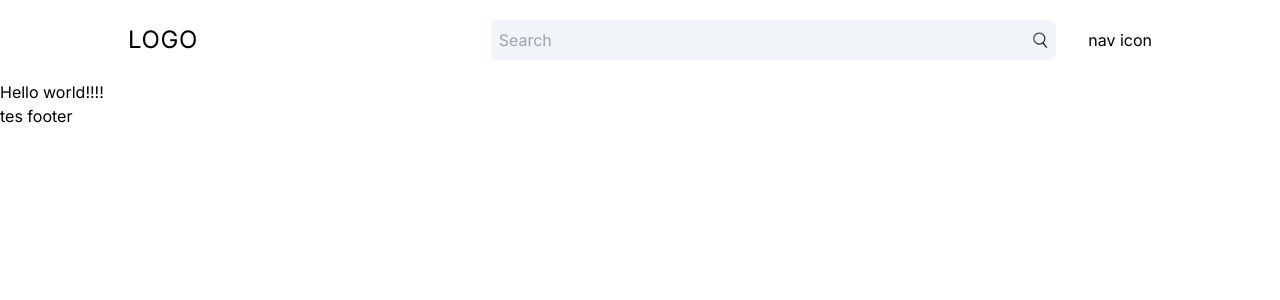
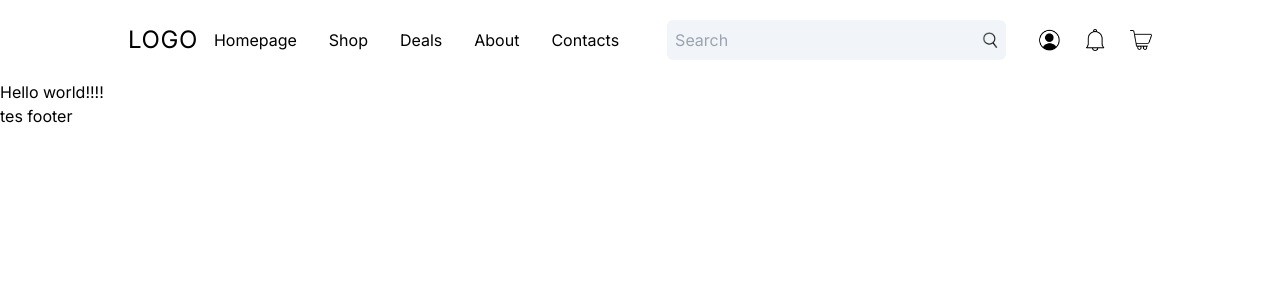
Before and after one commit to Azukii09/cosmetics-shop, a Next.js app: page / in a window 1280 px wide. Shown: the top 300 px of the page. Built offline with nearby package versions, Linux system fonts and the light colour scheme.

Commit message:
#7-navbar for medium view - search bar and add bigger view
Signed-off-by: Azukii09 <azuknisianta@gmail.com>

```diff
--- a/src/components/components/navIcon.tsx
+++ b/src/components/components/navIcon.tsx
@@ -1,5 +1,12 @@
+"use client"
+import Image from "next/image";
+
 export default function NavIcon() {
     return(
-        <div>nav icon</div>
+        <div className="flex items-center gap-4 xl:gap-6">
+            <Image src={"/assets/img/profile.png"} alt={"profile"} width={22} height={22} className={"cursor-pointer"}/>
+            <Image src={"/assets/img/notification.png"} alt={"notification"} width={22} height={22} className={"cursor-pointer"}/>
+            <Image src={"/assets/img/cart.png"} alt={"cart"} width={22} height={22} className={"cursor-pointer"}/>
+        </div>
     )
 }
--- a/src/components/feature/navbar.tsx
+++ b/src/components/feature/navbar.tsx
@@ -3,6 +3,8 @@ import MenuMobile from "@/components/components/menuMobile";
 import Logo from "@/components/tokens/logo";
 import NavSearchBar from "@/components/components/navSearchBar";
 import NavIcon from "@/components/components/navIcon";
+import {getNavbar} from "@/data/navbar";
+import ListComponent from "@/components/components/listComponent";
 
 export default function Navbar(){
 
@@ -14,19 +16,20 @@ export default function Navbar(){
                 <Logo/>
                 <MenuMobile/>
             </div>
-            {/*md screen*/}
+            {/*bigger screen*/}
             <div className={"hidden md:flex items-center h-full justify-between gap-8"}>
                 {/*Left*/}
-                <div className={"w-1/3"}>
+                <div className={"w-1/3 xl:w-1/2 flex items-center justify-between"}>
                     <Logo/>
+                    <ListComponent list={getNavbar()} ulClass={"hidden xl:flex"} itemClass={"px-4"}/>
                 </div>
                 {/*Right*/}
-                <div className={"w-2/3 flex items-center justify-between gap-8"}>
+                <div className={"w-2/3 flex items-center justify-between gap-8 xl:w-1/2"}>
                     <NavSearchBar/>
                     <NavIcon/>
                 </div>
             </div>
-            {/*<ListComponent list={getNavbar()} ulClass={"flex"} itemClass={"px-4"}/>*/}
+
         </nav>
     )
 }
--- a/src/components/feature/signin.tsx
+++ b/src/components/feature/signin.tsx
@@ -1,3 +1,4 @@
+// @ts-ignore
 import { signIn } from "../../../utility/auth";
 
 export function SignIn() {
```
